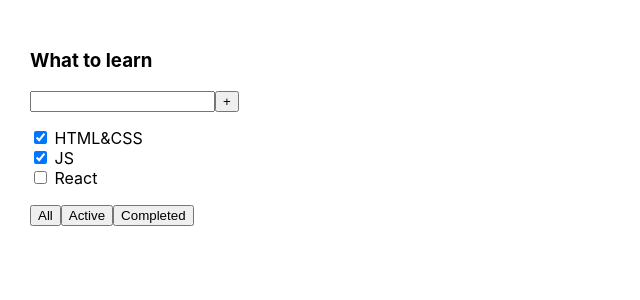
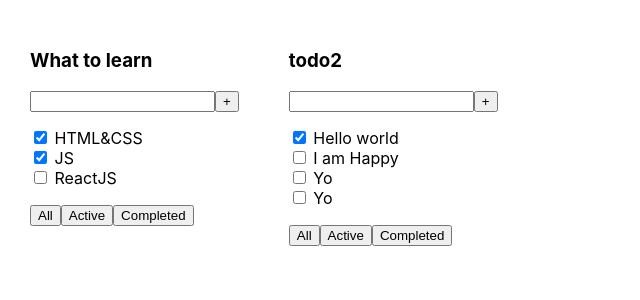
Before and after one commit to hrsk/main-to-do, a React (Vite) app: page / in a window 1280 px wide. Shown: the top 300 px of the page, without its empty margins (0-640 px from the left). Built offline with nearby package versions, Linux system fonts and the light colour scheme.

Commit message:
typing task, typing and destructuring props, method map, key, conditional rendering, custom button component

```diff
--- a/src/App.tsx
+++ b/src/App.tsx
@@ -1,33 +1,33 @@
 import './App.css'
+import {TodolistItem} from "./TodolistItem.tsx";
 
-function App() {
-  return (
-      <div className="app">
-        <div>
-          <h3>What to learn</h3>
-          <div>
-            <input/>
-            <button>+</button>
-          </div>
-          <ul style={{listStyle: 'none', paddingLeft: 0}}>
-            <li>
-              <input type="checkbox" checked={true}/> <span>HTML&CSS</span>
-            </li>
-            <li>
-              <input type="checkbox" checked={true}/> <span>JS</span>
-            </li>
-            <li>
-              <input type="checkbox" checked={false}/> <span>React</span>
-            </li>
-          </ul>
-          <div>
-            <button>All</button>
-            <button>Active</button>
-            <button>Completed</button>
-          </div>
+export type TaskType = {
+    id: number
+    title: string
+    isDone: boolean
+}
+
+export const App = () => {
+
+    const tasks1: TaskType[] = [
+        {id: 1, title: 'HTML&CSS', isDone: true},
+        {id: 2, title: 'JS', isDone: true},
+        {id: 3, title: 'ReactJS', isDone: false},
+    ]
+
+    const tasks2: TaskType[] = [
+        {id: 1, title: 'Hello world', isDone: true},
+        {id: 2, title: 'I am Happy', isDone: false},
+        {id: 3, title: 'Yo', isDone: false},
+        {id: 4, title: 'Yo', isDone: false},
+    ]
+
+    return (
+        <div className="app">
+            <TodolistItem title={'What to learn'} tasks={tasks1}/>
+            <TodolistItem title={'todo2'} tasks={tasks2}/>
         </div>
-      </div>
-  )
+    )
 }
 
 export default App
--- /dev/null
+++ b/src/TodolistItem.tsx
@@ -0,0 +1,42 @@
+import {TaskType} from "./App.tsx";
+import {Button} from "./button/Button.tsx";
+
+type Props = {
+    title: string
+    tasks?: TaskType[]
+}
+
+export const TodolistItem = (props: Props) => {
+
+    const {title, tasks} = props;
+
+    return (
+        <div>
+            <h3>{title}</h3>
+            <div>
+                <input/>
+                <Button title={'+'} onClick={() => alert('add todo')}/>
+            </div>
+            {
+                tasks ?
+                    <ul style={{listStyle: 'none', paddingLeft: 0}}>
+                        {
+                            tasks.map(task => {
+                                return (
+                                    <li key={task.id}>
+                                        <input type="checkbox" checked={task.isDone}/> <span>{task.title}</span>
+                                    </li>
+                                )
+                            })
+                        }
+                    </ul>
+                    : <span>Tasks is empty</span>
+            }
+            <div>
+                <Button title={'All'}/>
+                <Button title={'Active'}/>
+                <Button title={'Completed'}/>
+            </div>
+        </div>
+    )
+}
--- /dev/null
+++ b/src/button/Button.module.css
@@ -0,0 +1,2 @@
+.button {
+}
--- /dev/null
+++ b/src/button/Button.tsx
@@ -0,0 +1,25 @@
+import React from "react"
+import classes from "./Button.module.css"
+
+type ButtonOwnProps = React.ButtonHTMLAttributes<HTMLButtonElement>
+// type ButtonOwnProps = React.ComponentProps<'button'>
+
+// type ButtonProps = {
+//     children: React.ReactNode
+//     onClick?: () => void
+//     className?: string | undefined
+// }
+
+interface Props extends  ButtonOwnProps {
+    title: string
+    onClick?: () => void
+    className?: string | undefined
+}
+
+export const Button = ({title, className, ...restProps}: Props): React.ReactElement => {
+    return (
+        <button {...restProps} className={className ? [className, classes.button].join(" ") : classes.button}>
+            {title}
+        </button>
+    )
+}
```
